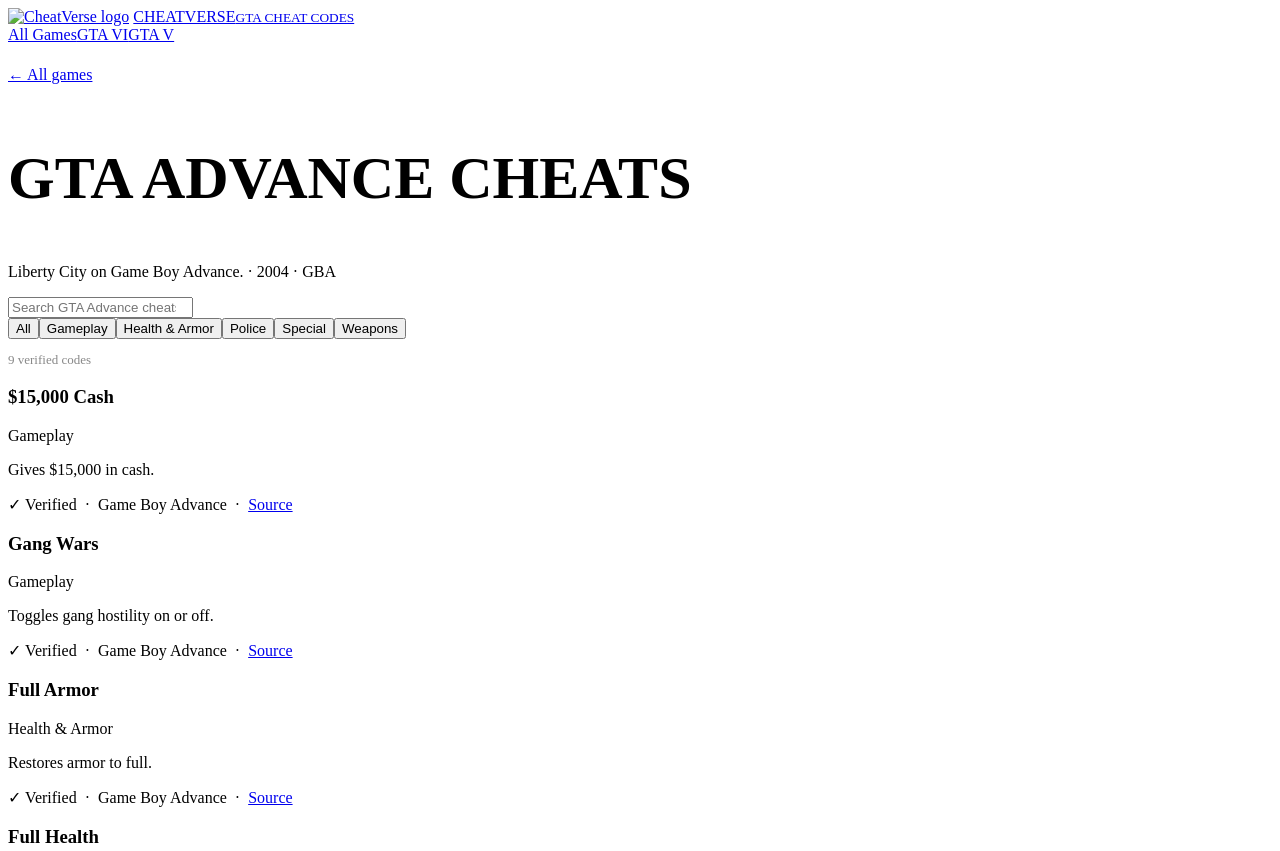
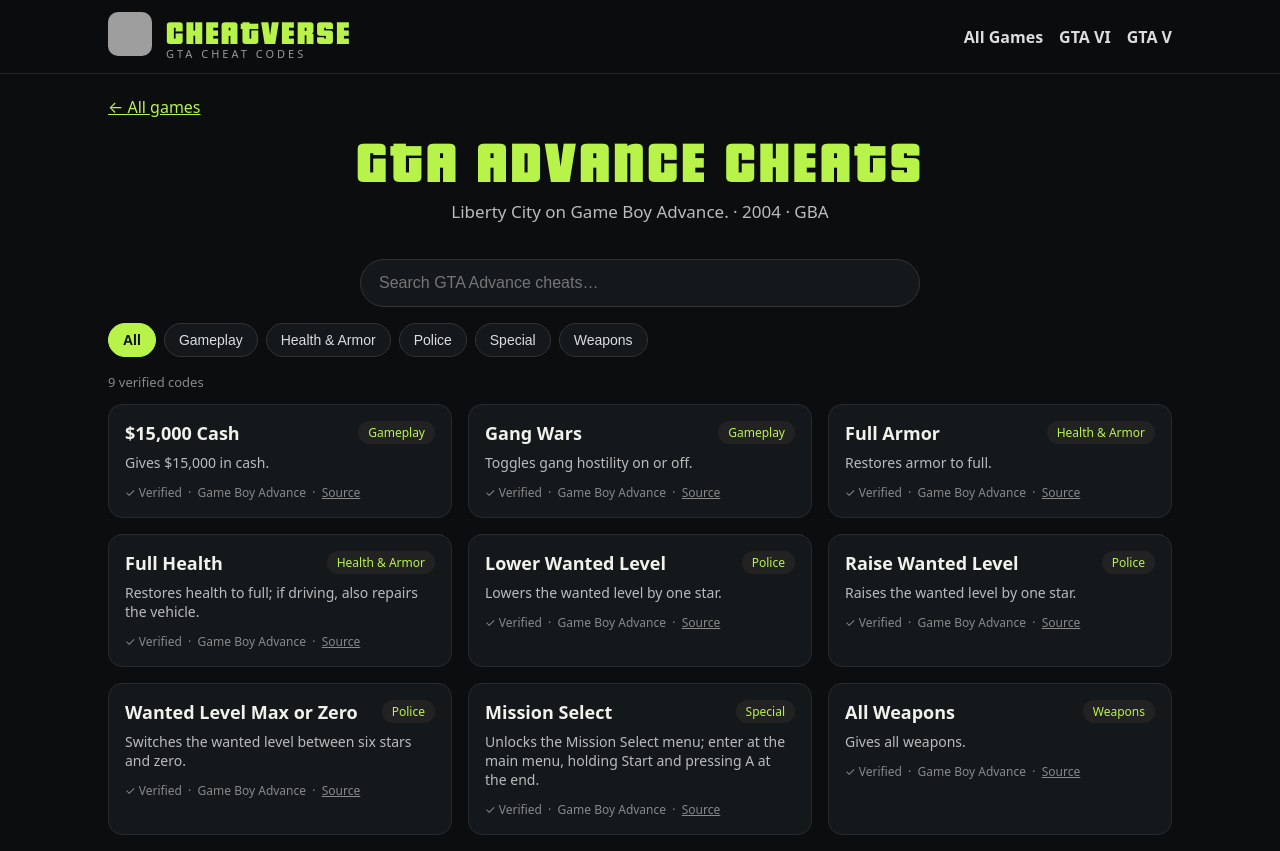
Before and after one commit to Khizar-Al-dev/cheatverse, a plain HTML site: page games/advance.html in a window 1280 px wide. Shown: the top 851 px of the page. Drawn offline with Linux system fonts and the light colour scheme; the site is published under a folder, as on GitHub Pages, so addresses that start at the root find nothing.

Commit message:
Add files via upload

```diff
--- a/games/advance.html
+++ b/games/advance.html
@@ -5,13 +5,13 @@
 <link rel="canonical" href="https://khizar-al-dev.github.io/cheatverse/games/advance.html">
 <meta property="og:title" content="GTA Advance Cheat Codes — CheatVerse"><meta property="og:description" content="All 9 verified GTA Advance cheat codes — PC keyboard, PlayStation, Xbox, D-pad and phone cheats. Liberty City on Game Boy Advance.">
 <meta property="og:type" content="website"><meta property="og:image" content="https://khizar-al-dev.github.io/cheatverse/assets/images/covers/advance.webp">
-<link rel="stylesheet" href="/style.css"></head>
+<link rel="stylesheet" href="../style.css"></head>
 <body><header class="site"><div class="wrap">
-<a href="/"><img class="logo" src="/assets/images/logo.png" alt="CheatVerse logo"></a>
-<a class="brand" href="/">CHEATVERSE<small>GTA CHEAT CODES</small></a>
-<nav><a href="/">All Games</a><a href="/games/gta-6.html">GTA VI</a><a href="/games/gta-5.html">GTA V</a></nav>
+<a href="../index.html"><img class="logo" src="../assets/images/logo.png" alt="CheatVerse logo"></a>
+<a class="brand" href="../index.html">CHEATVERSE<small>GTA CHEAT CODES</small></a>
+<nav><a href="../index.html">All Games</a><a href="../games/gta-6.html">GTA VI</a><a href="../games/gta-5.html">GTA V</a></nav>
 </div></header><main class="wrap">
-<p style="margin:22px 0 0"><a href="/">← All games</a></p>
+<p style="margin:22px 0 0"><a href="../index.html">← All games</a></p>
 <section class="hero" style="padding-top:10px"><h1 style="font-size:clamp(34px,6vw,60px)">GTA ADVANCE CHEATS</h1>
 <p>Liberty City on Game Boy Advance. · 2004 · GBA</p></section>
 
@@ -78,4 +78,4 @@
 <p><b style="color:#B8F34A">CHEATVERSE</b> — every GTA cheat code, verified. Also available as an Android app.</p>
 <p>Fan-made reference site. Not affiliated with, endorsed by, or connected to Rockstar Games or Take-Two Interactive. Grand Theft Auto, GTA and related marks are trademarks of Take-Two Interactive. Cover art on this site is original artwork made for CheatVerse.</p>
 <p>Cheat codes can disable saving and achievements — use them on a separate save if you care about trophies.</p>
-</div></footer><script src="/app.js"></script></body></html>
+</div></footer><script src="../app.js"></script></body></html>
```
Also changed, not shown: games/chinatown-wars.html (+6 -6 lines), games/eflc.html (+6 -6 lines), games/gta-3.html (+6 -6 lines), games/gta-4.html (+6 -6 lines), games/gta-5.html (+6 -6 lines), games/gta-6.html (+6 -6 lines), games/lcs.html (+6 -6 lines), games/san-andreas.html (+6 -6 lines), games/vcs.html (+6 -6 lines), games/vice-city.html (+6 -6 lines).
